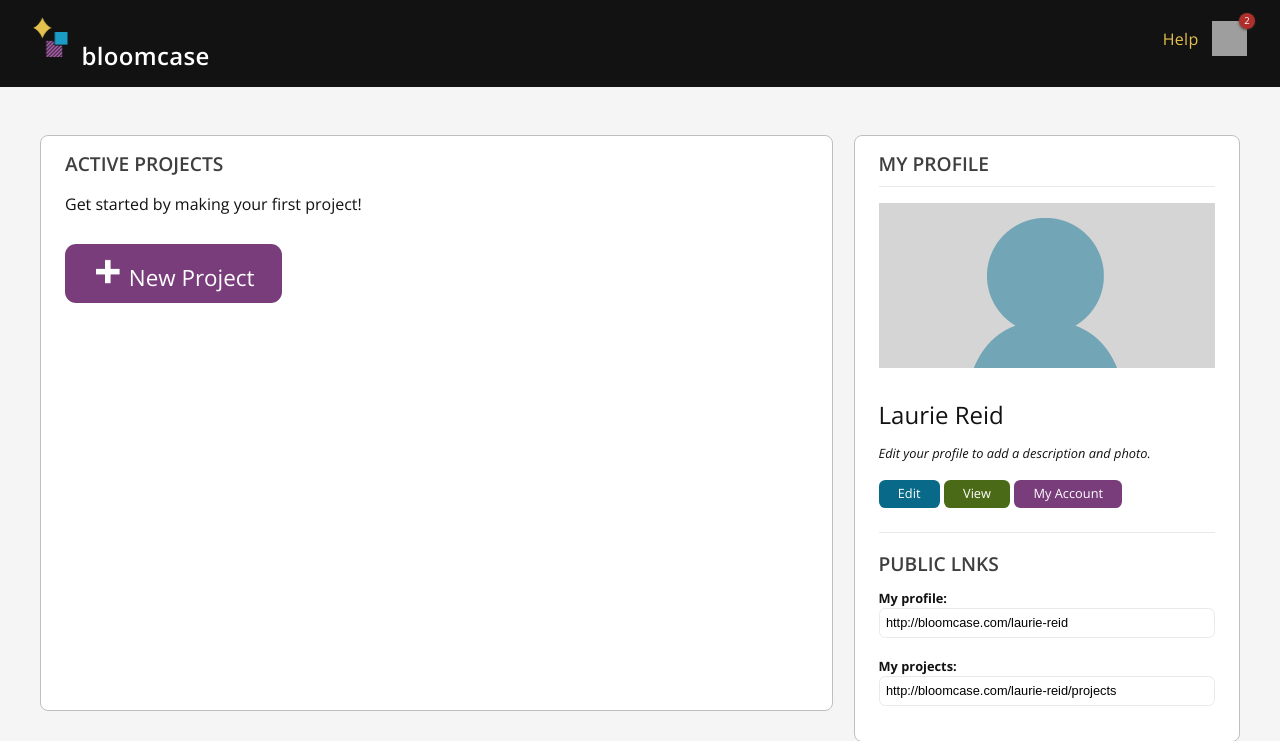
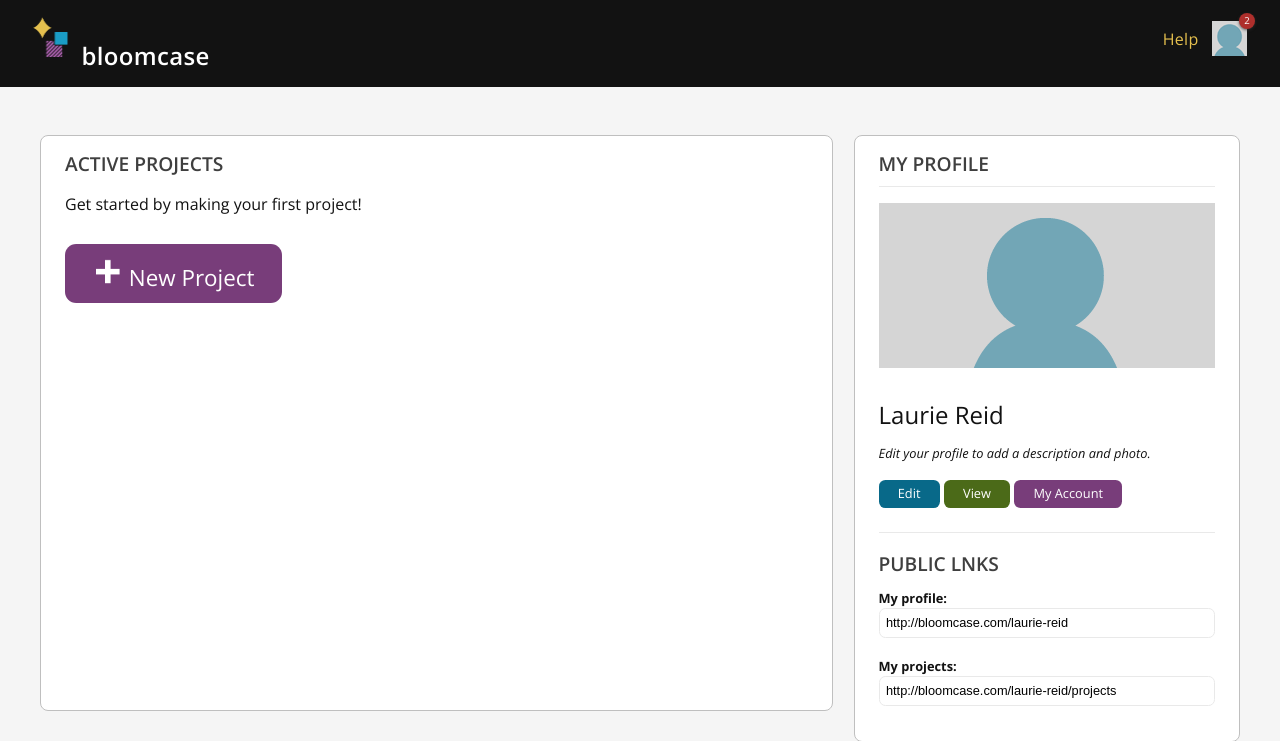
Before and after one commit to meganem/bc-prototype, a PHP site: page /dashboard in a window 1280 px wide. Shown: the top 741 px of the page. Run offline with PHP 8.4, Linux system fonts and the light colour scheme; data that the repository does not hold is empty; grey boxes are pictures that could not be loaded.

Commit message:
default new user dashboard uses placeholder image for user icon

```diff
--- a/dashboard/index.php
+++ b/dashboard/index.php
@@ -4,6 +4,7 @@ $nestLevel = 1;
 $loggedIn = true;
 $bodyclass = "logged-in dashboard";
 $userMenuActive = "dashboard";
+$userIconPath = "img/user-placeholder-icon.png";
 
 // DETERMINE PATH PREFIX
 $pathLevel = "../";
```
